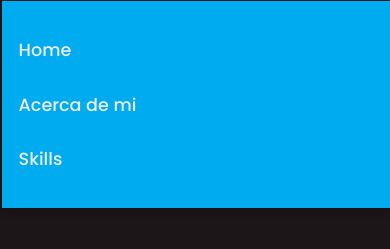
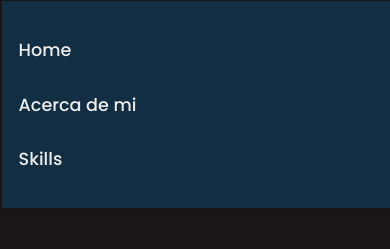
Before and after one commit to Wilz0n/Portafolio, a website: page index.html in a window 390 px wide. Both pictures are taken after a click on the element 357 px from the left and 37 px from the top of the page. Shown: the part 73-322 px from the top of the page. Drawn offline with nearby package versions, Linux system fonts and the light colour scheme.

Commit message:
Portafolio

```diff
--- a/estilos.css
+++ b/estilos.css
@@ -556,7 +556,7 @@ section {
         left: -100%;
         width: 100%;
         padding: 1rem 4%;
-        background: var(--main-color);
+        background: var(--second-bg-color);
         box-shadow: 0 .5rem 1rem rgba(0, 0, 0, .2);
         z-index: 1;
         transition: .25s ease;
@@ -590,6 +590,14 @@ section {
         display: block;
         font-size: 2rem;
         margin: 3rem 0;
+        transform: translateX(-20rem);
+        transition: .25s ease;
+        transition-delay: 0s;
+    }
+
+    .navbar.active a {
+        transform: translateX(0);
+        transition-delay: .25s;
     }
 }
 
```
